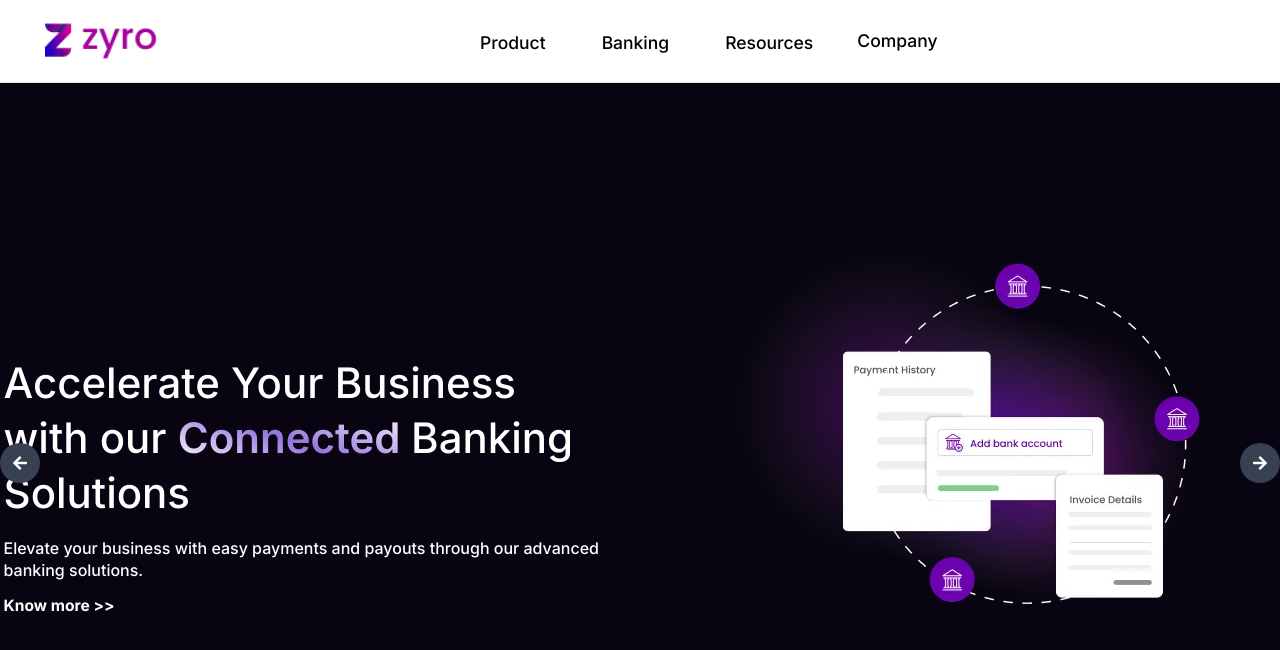
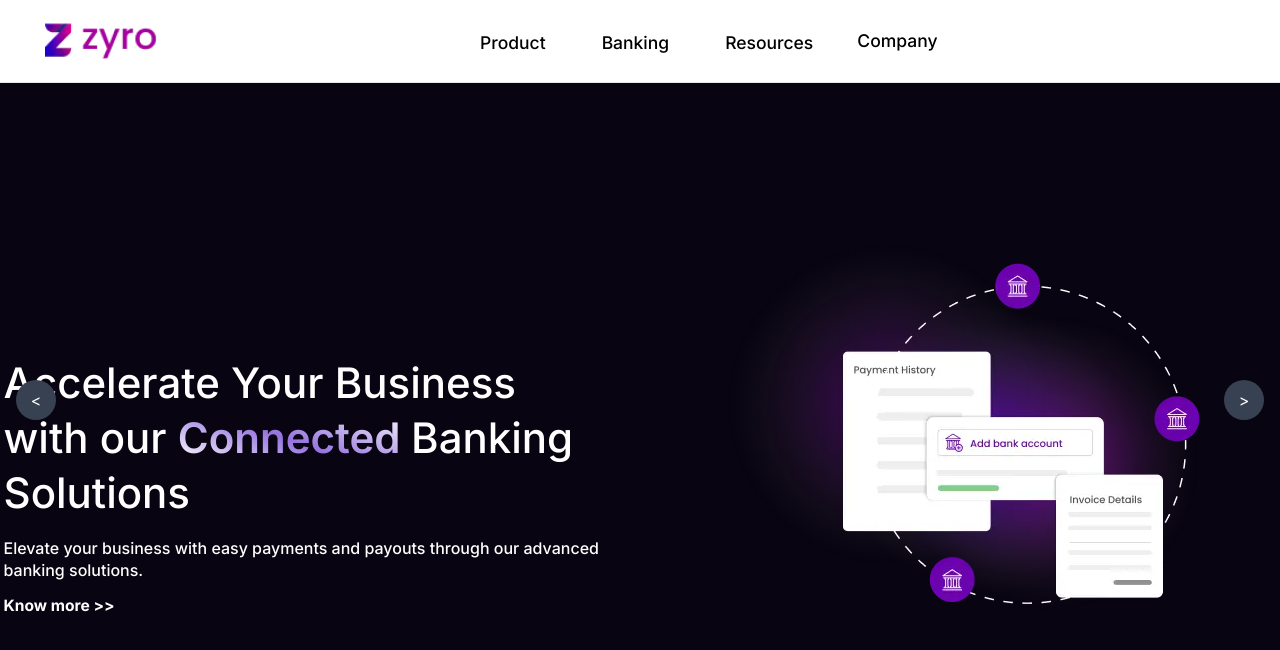
Before and after one commit to vikash964642/zyro-website-2025, a React (Vite) app: page /#/ in a window 1280 px wide. Shown: the top 650 px of the page. Built offline with nearby package versions, Linux system fonts and the light colour scheme.

Commit message:
80% done herosection

```diff
--- a/package.json
+++ b/package.json
@@ -13,7 +13,8 @@
     "ionicons": "^7.4.0",
     "react": "^18.3.1",
     "react-dom": "^18.3.1",
-    "react-icons": "^5.3.0"
+    "react-icons": "^5.3.0",
+    "react-swipeable": "^7.0.2"
   },
   "devDependencies": {
     "@eslint/js": "^9.13.0",
--- a/src/Component/Pages/HomePage/section/HeroSection.jsx
+++ b/src/Component/Pages/HomePage/section/HeroSection.jsx
@@ -1,8 +1,7 @@
 import { useState } from "react";
 import { Link } from "react-router-dom";
-import { FaArrowLeft, FaArrowRight } from "react-icons/fa";
+import { useSwipeable } from "react-swipeable";
 
-// Sample data for the slides
 const slides = [
   {
     image: "./../../../../public/image/HomePage/herosection.webp",
@@ -24,24 +23,34 @@ const slides = [
 export default function HeroSection() {
   const [currentSlide, setCurrentSlide] = useState(0);
 
-  // Function to handle forward navigation
+  // Handle forward navigation
   const handleNext = () => {
     setCurrentSlide((prev) => (prev + 1) % slides.length);
   };
 
-  // Function to handle backward navigation
+  // Handle backward navigation
   const handlePrev = () => {
     setCurrentSlide((prev) => (prev - 1 + slides.length) % slides.length);
   };
 
-  // Function to handle dot navigation
+  // Handle dot click
   const handleDotClick = (index) => {
     setCurrentSlide(index);
   };
 
+  // Swipeable handlers
+  const swipeHandlers = useSwipeable({
+    onSwipedLeft: handleNext, // Move to next slide on swipe left
+    onSwipedRight: handlePrev, // Move to previous slide on swipe right
+  });
+
   return (
     <section className="max-w-7xl mx-auto pt-[103px] relative pb-8">
-      <div className="container mx-auto flex items-center justify-around flex-col-reverse lg:flex-row relative">
+      {/* Add swipe handlers to this div */}
+      <div
+        className="container mx-auto flex items-center justify-around flex-col-reverse lg:flex-row relative"
+        {...swipeHandlers}
+      >
         {/* Left Content */}
         <div className="lg:w-[603px] w-full px-[44px] lg:px-[0px] mt-[36px]">
           <h4 className="md:text-[42px] text-white text-[22px] font-medium md:leading-[55px] leading-[24px] lg:mt-[10px] max-[400px]:text-[18px]">
@@ -73,15 +82,15 @@ export default function HeroSection() {
         {/* Desktop Navigation Buttons */}
         <button
           onClick={handlePrev}
-          className="absolute left-0 top-1/2 transform -translate-y-1/2 text-white p-2 bg-gray-700 rounded-full flex items-center justify-center w-[40px] h-[40px] hover:bg-gray-800 lg:flex hidden"
+          className="fixed left-4 top-1/2 transform -translate-y-1/2 text-white p-2 bg-gray-700 rounded-full  items-center justify-center w-[40px] h-[40px] hover:bg-gray-800 lg:flex hidden"
         >
-          <FaArrowLeft />
+          &lt;
         </button>
         <button
           onClick={handleNext}
-          className="absolute right-0 top-1/2 transform -translate-y-1/2 text-white p-2 bg-gray-700 rounded-full flex items-center justify-center w-[40px] h-[40px] hover:bg-gray-800 lg:flex hidden"
+          className="fixed right-4 top-1/2 transform -translate-y-1/2 text-white p-2 bg-gray-700 rounded-full  items-center justify-center w-[40px] h-[40px] hover:bg-gray-800 lg:flex hidden"
         >
-          <FaArrowRight />
+          &gt;
         </button>
 
         {/* Mobile Indicators */}
```
Also changed, not shown: public/image/HomePage/test.png (added), 1 other file (tests, documents, lock files or other folders).
